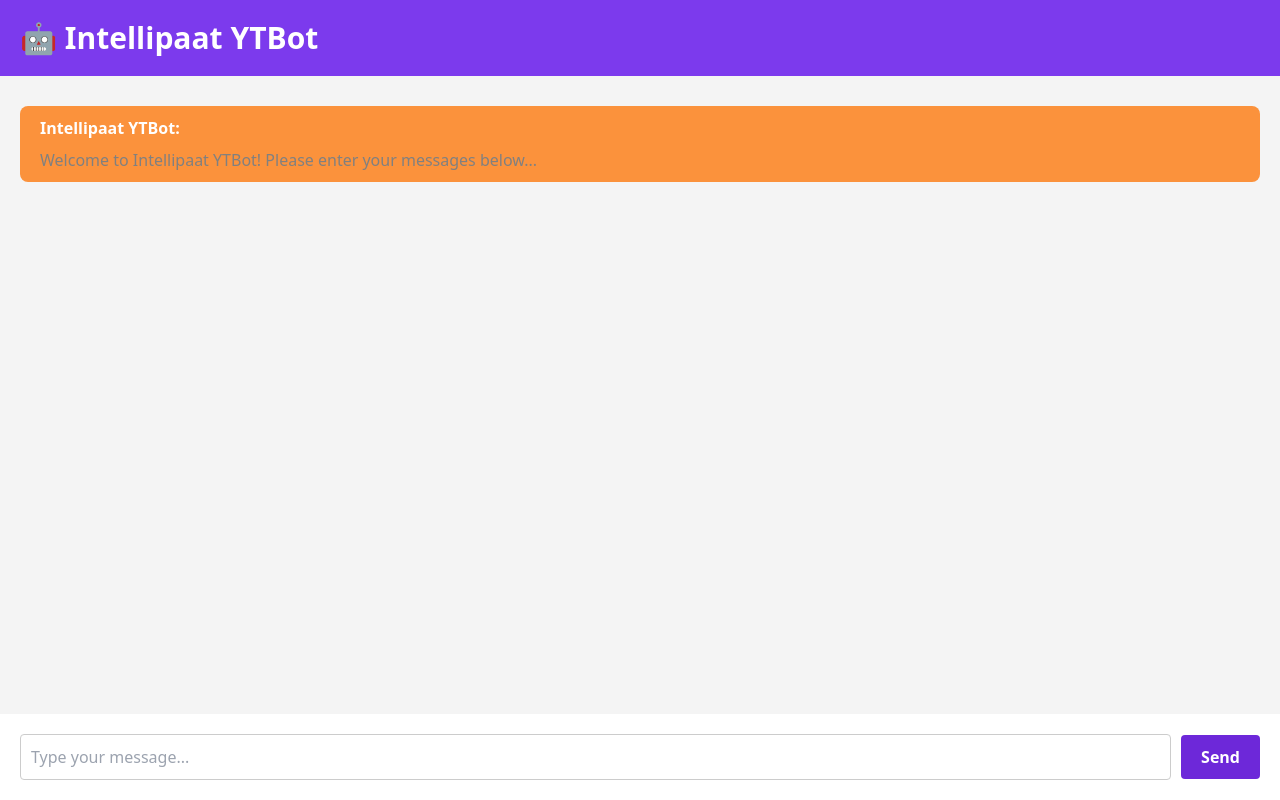
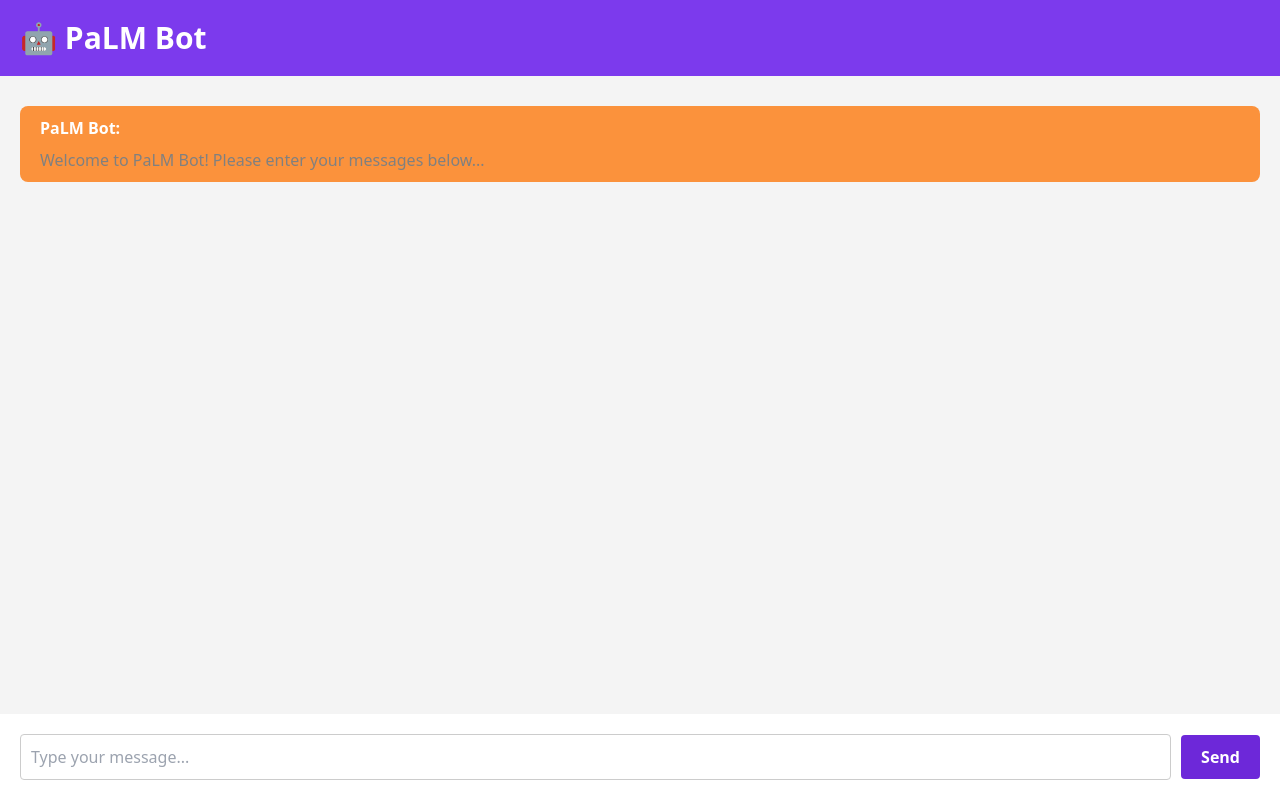
Before and after one commit to reddykumaraswamy/AI_chatbot_using_PaLM, a Flask app: page / in a window 1280 px wide. Run offline with Flask 3, Linux system fonts and the light colour scheme.

Commit message:
first commit

```diff
--- a/templates/chatbot.html
+++ b/templates/chatbot.html
@@ -4,7 +4,7 @@
 <head>
     <meta charset="UTF-8">
     <meta name="viewport" content="width=device-width, initial-scale=1.0">
-    <title>Intellipaat YTBot</title>
+    <title>PaLM Bot</title>
     <link href="https://cdn.jsdelivr.net/npm/tailwindcss@2.2.16/dist/tailwind.min.css" rel="stylesheet">
     <style>
         /* Style adjustments for chatbot */
@@ -94,7 +94,7 @@
 <body>
     <div class="chatbot-container">
         <div class="chat-header">
-            <h1 class="text-2xl">&#129302; Intellipaat YTBot</h1>
+            <h1 class="text-2xl">&#129302; PaLM Bot</h1>
         </div>
         <div class="chat-messages">
             <div class="user-message">
@@ -104,7 +104,7 @@
             </div>
             <div class="bot-message">
                 <div class="mb-2">
-                    <strong>Intellipaat YTBot: </strong>
+                    <strong>PaLM Bot: </strong>
                 </div>
                 <p>{{bot_response}}</p>
             </div>
--- a/templates/index.html
+++ b/templates/index.html
@@ -4,7 +4,7 @@
 <head>
     <meta charset="UTF-8">
     <meta name="viewport" content="width=device-width, initial-scale=1.0">
-    <title>Intellipaat YTBot</title>
+    <title>PaLM Bot</title>
     <link href="https://cdn.jsdelivr.net/npm/tailwindcss@2.2.16/dist/tailwind.min.css" rel="stylesheet">
     <style>
         /* Style adjustments for chatbot */
@@ -88,14 +88,14 @@
 <body>
     <div class="chatbot-container">
         <div class="chat-header">
-            <h1 class="text-2xl">&#129302; Intellipaat YTBot</h1>
+            <h1 class="text-2xl">&#129302; PaLM Bot</h1>
         </div>
         <div class="chat-messages">
             <div class="bot-message">
                 <div class="mb-2">
-                    <strong>Intellipaat YTBot: </strong>
+                    <strong>PaLM Bot: </strong>
                 </div>
-                <p>Welcome to Intellipaat YTBot! Please enter your messages below... </p>
+                <p>Welcome to PaLM Bot! Please enter your messages below... </p>
             </div>
             <!-- You can use JavaScript to dynamically populate these message containers -->
         </div>
```
Also changed, not shown: 1 other file.
